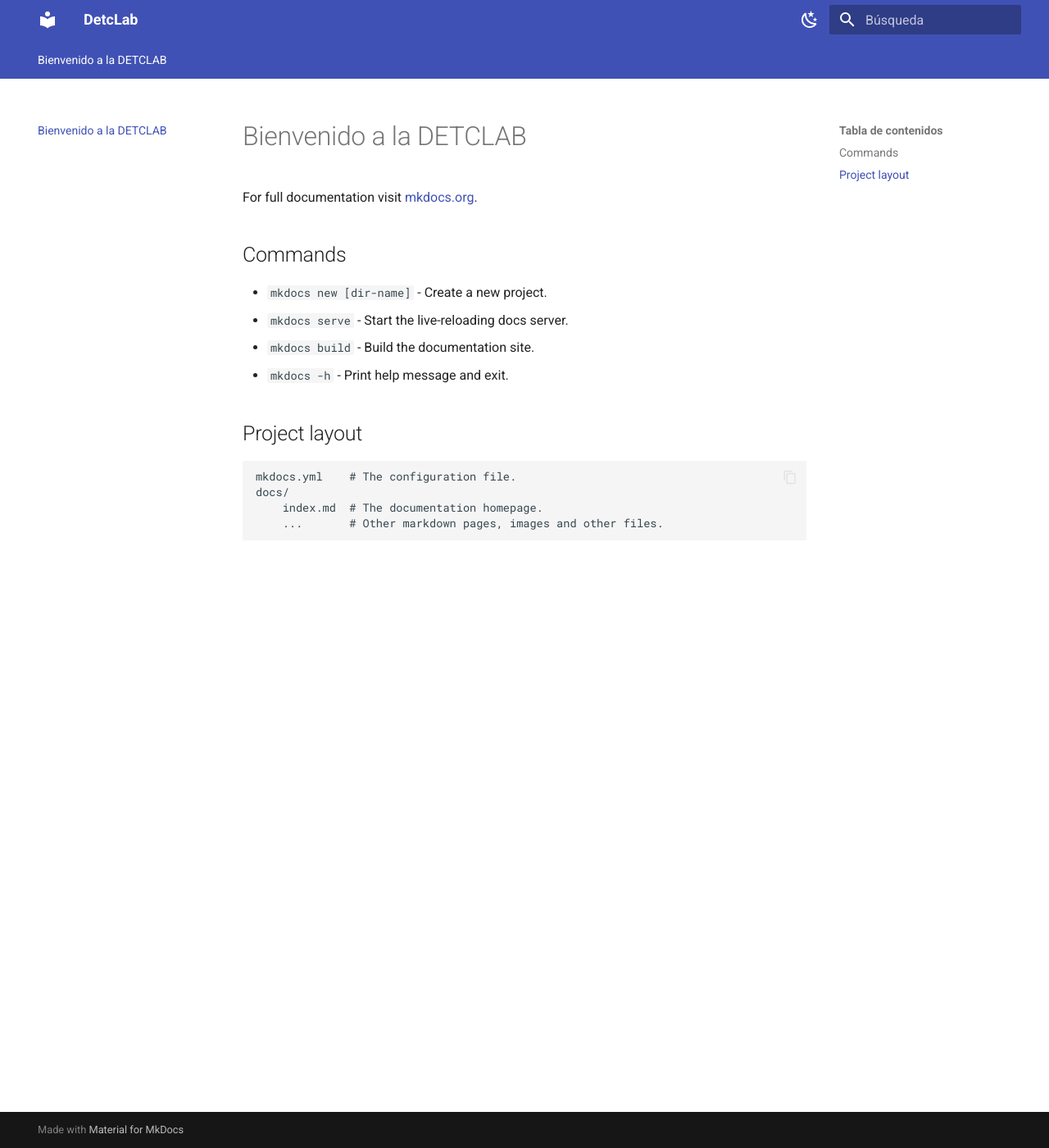
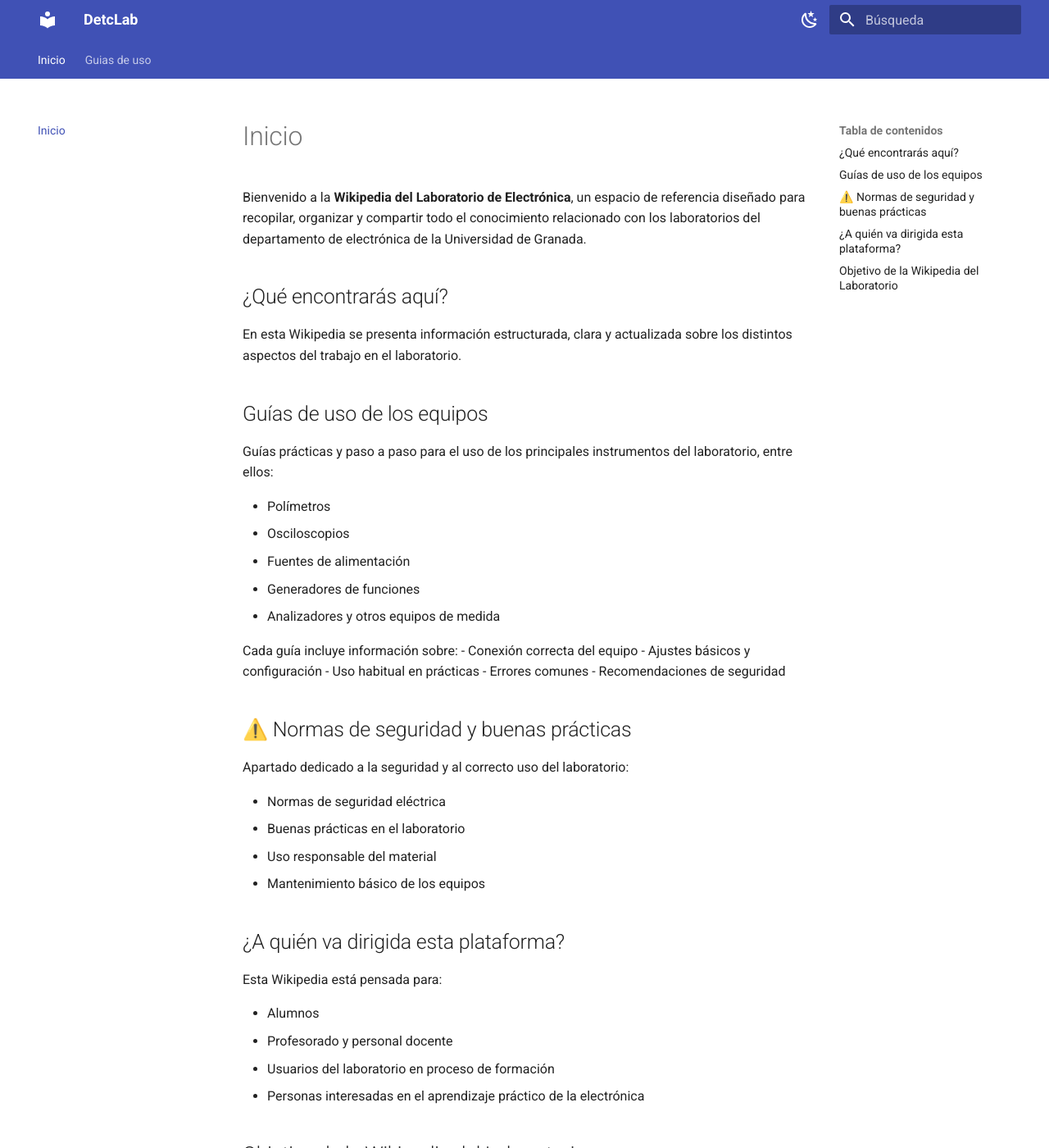
Before and after one commit to DetcLab/wikiDetcLab, an MkDocs documentation site: the page built from docs/index.md, in a window 1280 px wide and 1400 px high. Shown: the whole window at 82% size. Built offline with MkDocs 1.6.1 and Material for MkDocs 9.7.7, drawn with Linux system fonts in a browser that asks for light colours; some of the changed text lies outside the part shown.

Commit message:
Añadida guia osciloscopio

```diff
--- a/docs/index.md
+++ b/docs/index.md
@@ -1,17 +1,46 @@
-# Bienvenido a la DETCLAB
+# Inicio
 
-For full documentation visit [mkdocs.org](https://www.mkdocs.org).
+Bienvenido a la **Wikipedia del Laboratorio de Electrónica**, un espacio de referencia diseñado para recopilar, organizar y compartir todo el conocimiento relacionado con los laboratorios del departamento de electrónica de la Universidad de Granada.
 
-## Commands
+## ¿Qué encontrarás aquí?
 
-* `mkdocs new [dir-name]` - Create a new project.
-* `mkdocs serve` - Start the live-reloading docs server.
-* `mkdocs build` - Build the documentation site.
-* `mkdocs -h` - Print help message and exit.
+En esta Wikipedia se presenta información estructurada, clara y actualizada sobre los distintos aspectos del trabajo en el laboratorio.
 
-## Project layout
+##  Guías de uso de los equipos
 
-    mkdocs.yml    # The configuration file.
-    docs/
-        index.md  # The documentation homepage.
-        ...       # Other markdown pages, images and other files.
+Guías prácticas y paso a paso para el uso de los principales instrumentos del laboratorio, entre ellos:
+
+- Polímetros
+- Osciloscopios
+- Fuentes de alimentación
+- Generadores de funciones
+- Analizadores y otros equipos de medida
+
+Cada guía incluye información sobre:
+- Conexión correcta del equipo
+- Ajustes básicos y configuración
+- Uso habitual en prácticas
+- Errores comunes
+- Recomendaciones de seguridad
+
+## ⚠️ Normas de seguridad y buenas prácticas
+
+Apartado dedicado a la seguridad y al correcto uso del laboratorio:
+
+- Normas de seguridad eléctrica
+- Buenas prácticas en el laboratorio
+- Uso responsable del material
+- Mantenimiento básico de los equipos
+
+## ¿A quién va dirigida esta plataforma?
+
+Esta Wikipedia está pensada para:
+
+- Alumnos
+- Profesorado y personal docente
+- Usuarios del laboratorio en proceso de formación
+- Personas interesadas en el aprendizaje práctico de la electrónica
+
+## Objetivo de la Wikipedia del Laboratorio
+
+El objetivo principal de esta plataforma es **centralizar el conocimiento del laboratorio**, reducir errores en el uso de los equipos y fomentar un aprendizaje autónomo, seguro y eficiente en el entorno práctico de la electrónica.
```
Also changed, not shown: docs/Guias de uso/fuente-FA363C.md (added, +1 -0 lines), docs/Guias de uso/osciloscopio-MSOC2002A.md (added, +76 -0 lines), docs/Guias de uso/polimetro-RS14.md (added, +1 -0 lines), docs/Guias de uso/protoboard.md (added).
